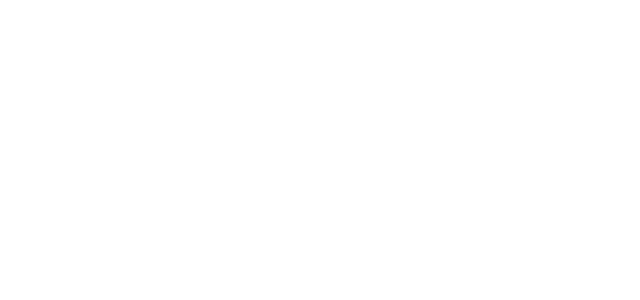
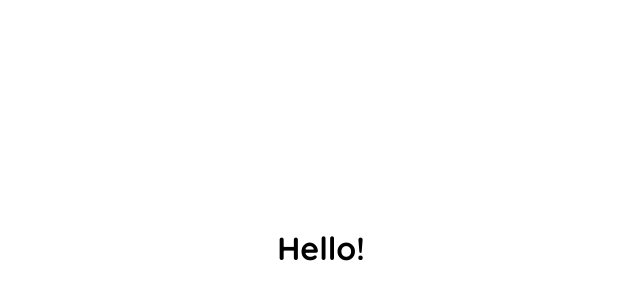
Before and after one commit to CallMeMaverick/ShoppingCart, a React (Vite) app: page / in a window 1280 px wide. Shown: the part 152-452 px from the top of the page, without its empty margins (319-959 px from the left). Built offline with nearby package versions, Linux system fonts and the light colour scheme.

Commit message:
feat: Add error pag
Introduced ErrorPage.jsx for handling unexpected nav / 404 errs

```diff
--- a/src/index.css
+++ b/src/index.css
@@ -1,5 +1,51 @@
+@import url('https://fonts.googleapis.com/css2?family=Quicksand:wght@300..700&display=swap');
+
+.quicksand {
+    font-family: "Quicksand", sans-serif;
+    font-optical-sizing: auto;
+    font-weight: normal;
+    font-style: normal;
+}
+
 * {
     margin: 0;
     padding: 0;
     box-sizing: border-box;
+    font-family: "Quicksand", sans-serif;
 }
+
+body {
+    height: 100vh;
+    display: flex;
+    justify-content: center;
+    align-items: center;
+}
+
+#root {
+    display: flex;
+    justify-content: center;
+    align-items: center;
+}
+
+/* error page */
+.error-page {
+    display: flex;
+    justify-content: center;
+    align-items: center;
+    flex-direction: column;
+    gap: 2rem;
+}
+
+.error-page > p, .error-page > a {
+    font-size: 20px;
+}
+
+.error-page > a {
+    text-decoration: none;
+    color: #67e8f9;
+}
+
+.error-page > a:hover {
+    color: #22d3ee;
+}
+/* error page */
--- /dev/null
+++ b/src/pages/ErrorPage.jsx
@@ -0,0 +1,11 @@
+import { Link } from "react-router-dom";
+
+export default function ErrorPage() {
+    return (
+        <div className={"error-page"}>
+            <h1>Actually... You&apos;re not supposed to be here 😬</h1>
+            <p>But we will show you the way!</p>
+            <Link to={"/"}>Homepage</Link>
+        </div>
+    )
+}
--- a/src/pages/HomePage.jsx
+++ b/src/pages/HomePage.jsx
@@ -1,7 +1,9 @@
 export default function HomePage() {
     return (
         <div className={"homepage"}>
-
+            <header>
+                <h1>Hello!</h1>
+            </header>
         </div>
     )
 }
--- a/src/router/routes.jsx
+++ b/src/router/routes.jsx
@@ -1,8 +1,10 @@
 import HomePage from "../pages/HomePage.jsx";
+import ErrorPage from "../pages/ErrorPage.jsx";
 
 export const routes = [
     {
         path: "/",
-        element: <HomePage />
+        element: <HomePage />,
+        errorElement: <ErrorPage />
     }
 ];
```
